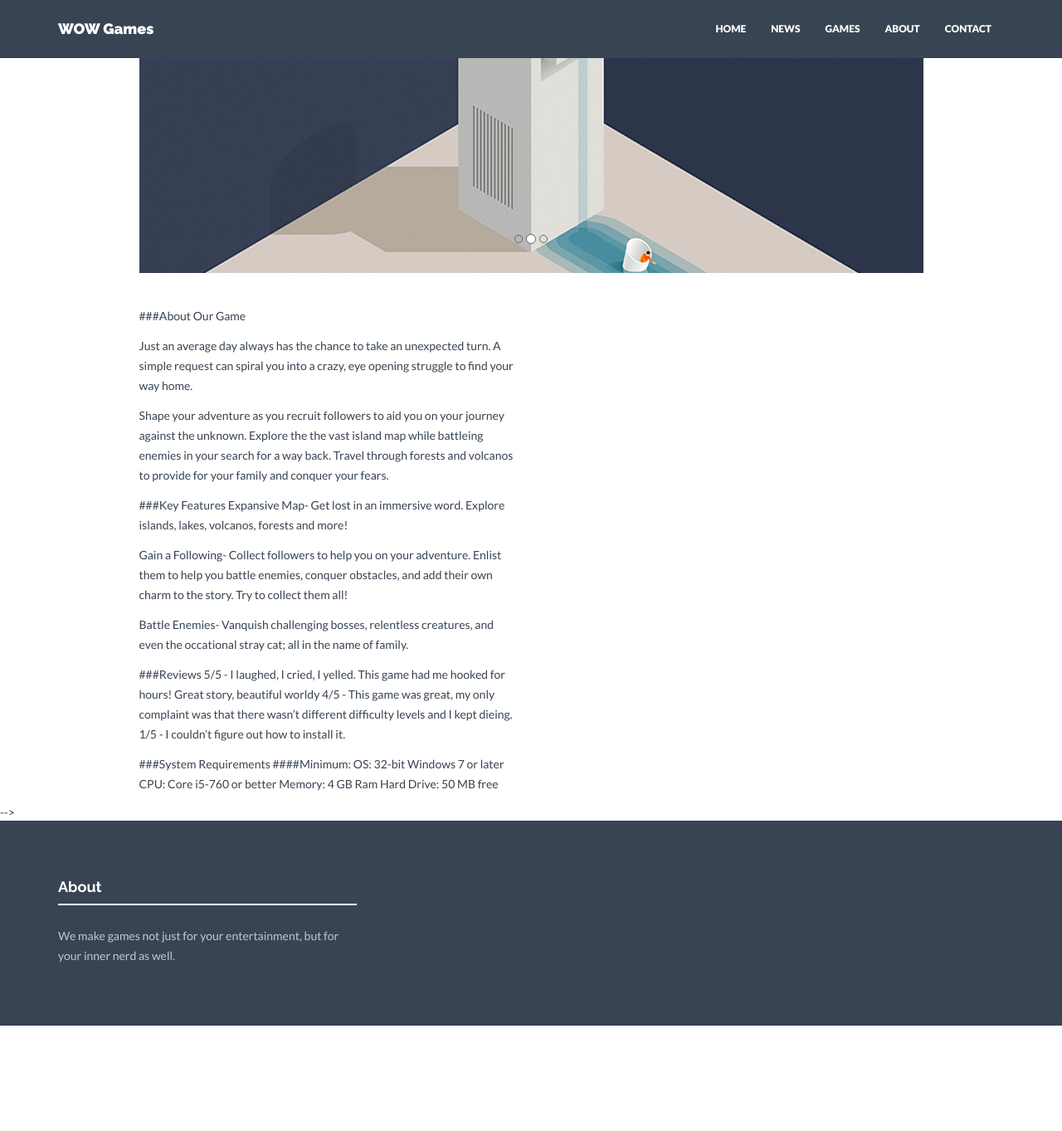
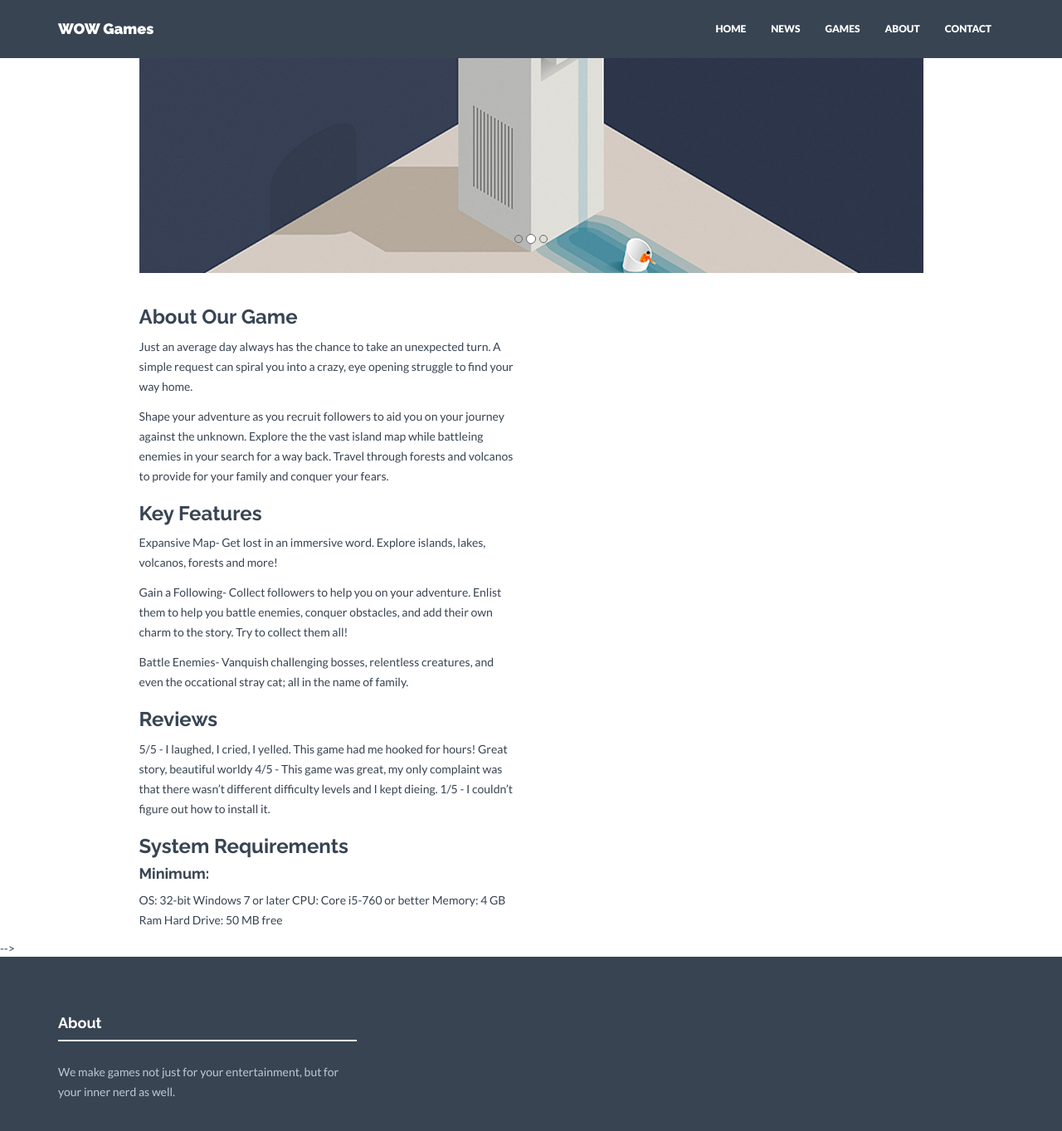
Before and after one commit to WOWGames/WOWGames.github.io, a Jekyll site: the page built from milk_gamespage.md, in a window 1280 px wide and 1400 px high, scrolled down 497 px. Shown: the top 1363 px of the window at 83% size. Built offline with Jekyll 4.4.1, drawn with Linux system fonts in a browser that asks for light colours; nearby versions of some CDN libraries; before the commit the page ends 1733 px from its top, so only the background shows below that; some of the changed lines change nothing that is shown.

```diff
--- a/milk_gamespage.md
+++ b/milk_gamespage.md
@@ -1,8 +1,6 @@
 ---
 layout: project
 title:  "YOUR PROJECT NAME"
-date:   2014-04-25 16:54:46
-author: Marcel Newman
 categories:
 - project
 img: portfolio_10.jpg
@@ -11,29 +9,29 @@
 - single01.jpg
 - single02.jpg
 - single03.jpg
-tagged: Flat, UI, Development
+tagged: Milk
 permalink: /games/milk/
 ---
-###About Our Game
+### About Our Game
 
 Just an average day always has the chance to take an unexpected turn. A simple request can spiral you into a crazy, eye opening struggle to find your way home.
 
 Shape your adventure as you recruit followers to aid you on your journey against the unknown. Explore the the vast island map while battleing enemies in your search for a way back. Travel through forests and volcanos to provide for your family and conquer your fears.
 
-###Key Features
+### Key Features
 Expansive Map- Get lost in an immersive word. Explore islands, lakes, volcanos, forests and more!
 
 Gain a Following- Collect followers to help you on your adventure. Enlist them to help you battle enemies, conquer obstacles, and add their own charm to the story. Try to collect them all!
 
 Battle Enemies- Vanquish challenging bosses, relentless creatures, and even the occational stray cat; all in the name of family.
 
-###Reviews
+### Reviews
 5/5 - I laughed, I cried, I yelled. This game had me hooked for hours! Great story, beautiful worldy
 4/5 - This game was great, my only complaint was that there wasn't different difficulty levels and I kept dieing.
 1/5 - I couldn't figure out how to install it.
 
-###System Requirements
-####Minimum:
+### System Requirements
+#### Minimum:
 OS: 32-bit Windows 7 or later
 CPU: Core i5-760 or better
 Memory: 4 GB Ram
```
